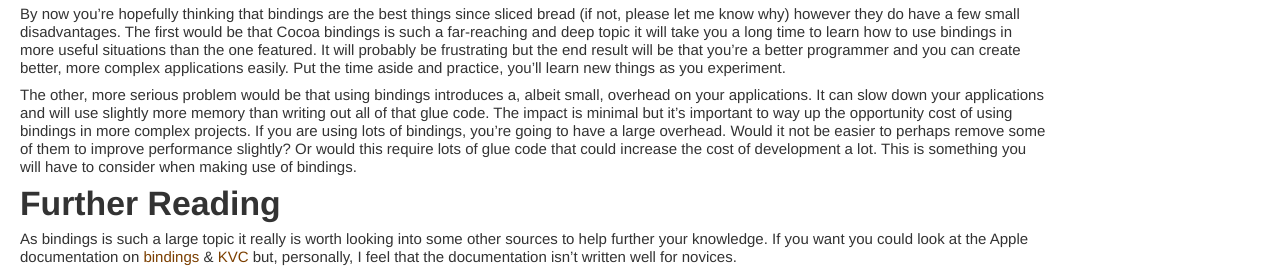
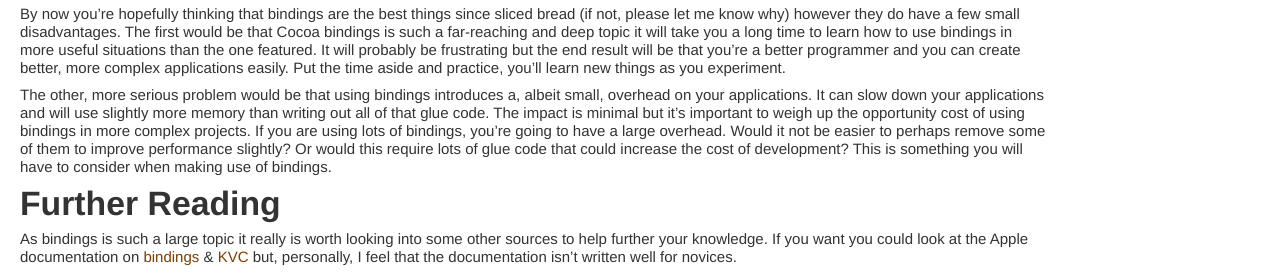
Before and after one commit to alexjohnj/SimpleCode, a Jekyll site: the page built from _posts/2011/04/2011-04-09-introduction-to-cocoa-bindings.md, in a window 1280 px wide and 900 px high, scrolled down 3032 px. Shown: the part 174-450 px from the top of the window. Built offline with Jekyll 4.4.1, drawn with Linux system fonts in a browser that asks for light colours; nearby versions of some CDN libraries; Markdown is read by kramdown in place of the engine named in the settings; some of the changed text lies outside the part shown.

Commit message:
Spelling corrections to “An introduction to Cocoa Bindings”
Thanks to Pete Siemsen for pointing these out.

```diff
--- a/_posts/2011/04/2011-04-09-introduction-to-cocoa-bindings.md
+++ b/_posts/2011/04/2011-04-09-introduction-to-cocoa-bindings.md
@@ -123,7 +123,7 @@ Disadvantages Of Bindings
 
 By now you're hopefully thinking that bindings are the best things since sliced bread (if not, please let me know why) however they do have a few small disadvantages. The first would be that Cocoa bindings is such a far-reaching and deep topic it will take you a long time to learn how to use bindings in more useful situations than the one featured. It will probably be frustrating but the end result will be that you’re a better programmer and you can create better, more complex applications easily. Put the time aside and practice, you’ll learn new things as you experiment.
 
-The other, more serious problem would be that using bindings introduces a, albeit small, overhead on your applications. It can slow down your applications and will use slightly more memory than writing out all of that glue code. The impact is minimal but it’s important to way up the opportunity cost of using bindings in more complex projects. If you are using lots of bindings, you’re going to have a large overhead. Would it not be easier to perhaps remove some of them to improve performance slightly? Or would this require lots of glue code that could increase the cost of development a lot. This is something you will have to consider when making use of bindings.
+The other, more serious problem would be that using bindings introduces a, albeit small, overhead on your applications. It can slow down your applications and will use slightly more memory than writing out all of that glue code. The impact is minimal but it’s important to weigh up the opportunity cost of using bindings in more complex projects. If you are using lots of bindings, you’re going to have a large overhead. Would it not be easier to perhaps remove some of them to improve performance slightly? Or would this require lots of glue code that could increase the cost of development? This is something you will have to consider when making use of bindings.
 
 Further Reading
 ---------------
```
Also changed, not shown: other parts of _posts/2011/04/2011-04-09-introduction-to-cocoa-bindings.md (+1 -1 lines).
